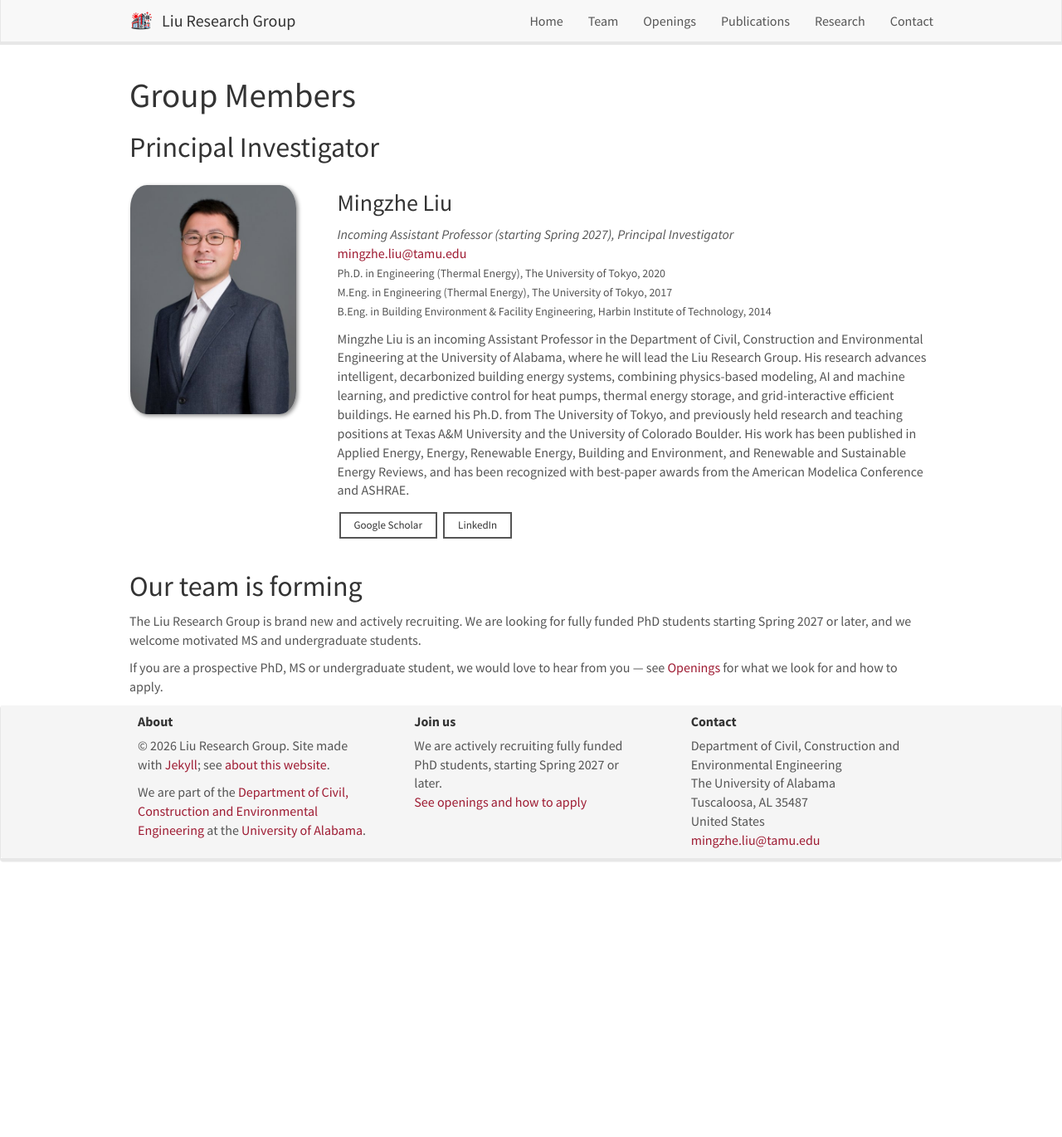
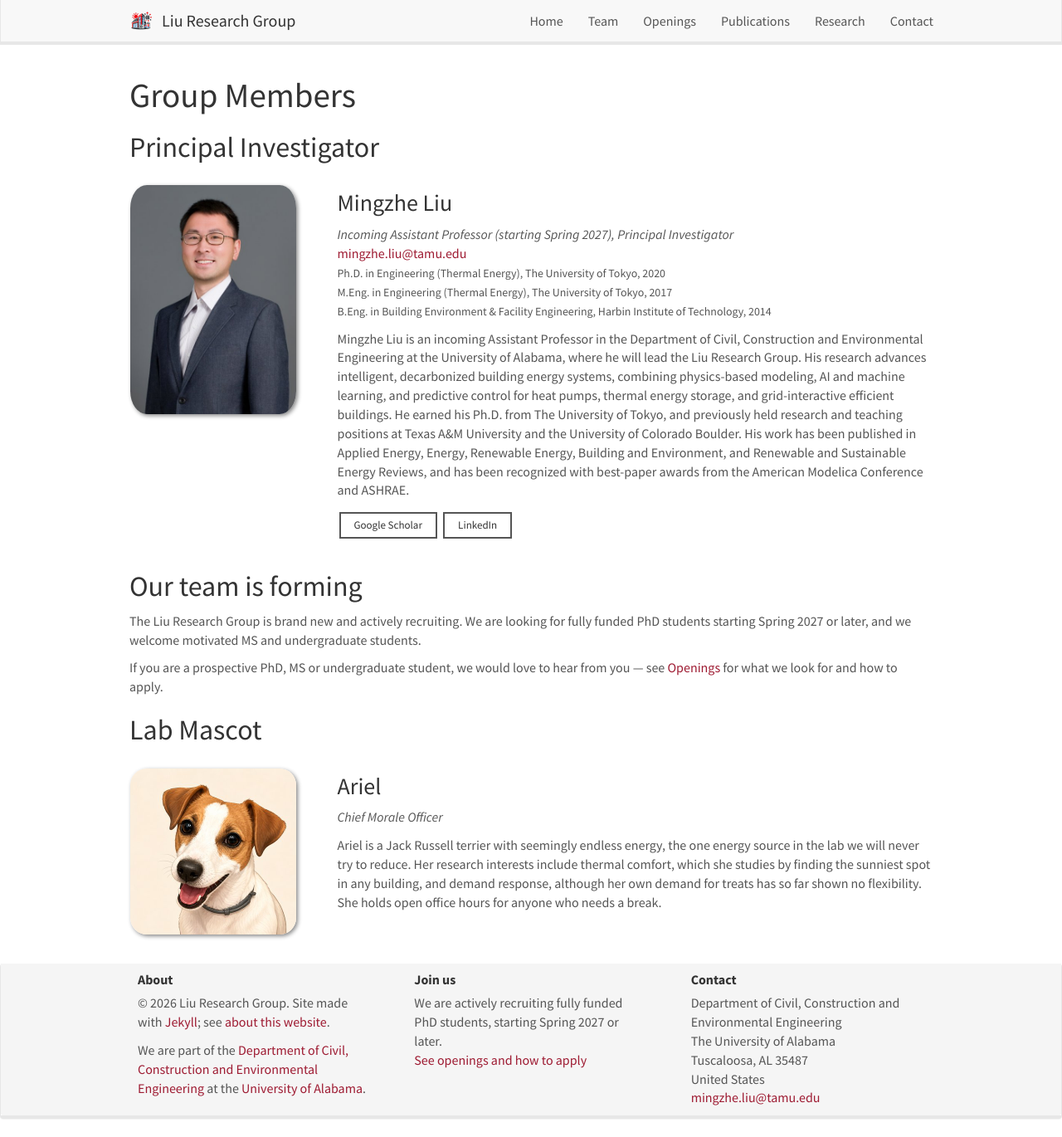
Before and after one commit to liu-research-group/liu-research-group.github.io, a Jekyll site: the page built from _pages/team.md, in a window 1280 px wide and 1370 px high. Shown: the whole window at 83% size. Built offline with Jekyll 4.4.1, drawn with Linux system fonts in a browser that asks for light colours; nearby versions of some CDN libraries.

Commit message:
content: introduce Ariel, our lab mascot
Adds a Lab Mascot section to the bottom of the Team page, after the
recruiting note, with a short bio that plays on the group's research
topics (energy reduction, thermal comfort, demand flexibility).

The section is written directly in team.md rather than added to
team_members.yml. The members loop renders everyone under "Principal
Investigator" and always prints email and Google Scholar links, which
Ariel does not have. The markup matches the PI block, so it stacks the
same way on phones.

The photo is a 400x400 JPEG (25 KB) made from the original 1254x1254
PNG. The original stays untracked in the repo root and is not
published.

Co-Authored-By: Claude Opus 5.5 <noreply@anthropic.com>

```diff
--- a/_pages/team.md
+++ b/_pages/team.md
@@ -47,3 +47,22 @@ permalink: /team/
 The Liu Research Group is brand new and actively recruiting. We are looking for fully funded PhD students starting Spring 2027 or later, and we welcome motivated MS and undergraduate students.
 
 If you are a prospective PhD, MS or undergraduate student, we would love to hear from you &mdash; see [Openings](/openings) for what we look for and how to apply.
+
+## Lab Mascot
+
+<div class="row">
+
+<div class="col-xs-12 col-sm-3">
+  <img src="{{ site.url }}{{ site.baseurl }}/images/teampic/ariel.jpg" class="img-responsive" style="width:100%; max-width:200px;" alt="Illustrated portrait of Ariel, a smiling Jack Russell terrier" />
+</div>
+
+<div class="col-xs-12 col-sm-9">
+  <div>
+  <h3>Ariel</h3>
+  <i>Chief Morale Officer</i>
+
+  <p>Ariel is a Jack Russell terrier with seemingly endless energy, the one energy source in the lab we will never try to reduce. Her research interests include thermal comfort, which she studies by finding the sunniest spot in any building, and demand response, although her own demand for treats has so far shown no flexibility. She holds open office hours for anyone who needs a break.</p>
+  </div>
+</div>
+
+</div>
```
Also changed, not shown: images/teampic/ariel.jpg (added).
